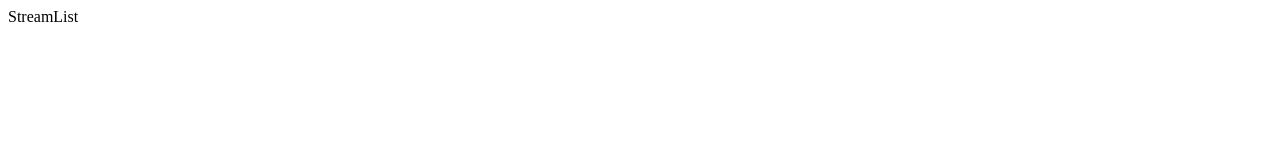
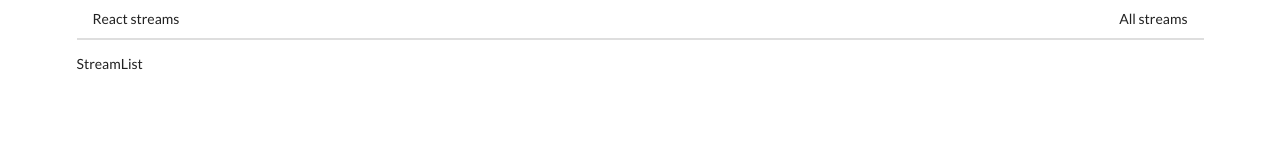
Before and after one commit to ermondel/react-streams, a React app: page / in a window 1280 px wide. Built offline with nearby package versions, Linux system fonts and the light colour scheme.

Commit message:
feat: add header

```diff
--- a/public/index.html
+++ b/public/index.html
@@ -4,6 +4,10 @@
     <meta charset="utf-8" />
     <link rel="icon" href="favicon.ico" />
     <meta name="viewport" content="width=device-width, initial-scale=1" />
+    <link
+      rel="stylesheet"
+      href="https://cdnjs.cloudflare.com/ajax/libs/semantic-ui/2.4.1/semantic.min.css"
+    />
     <title>react streams client</title>
   </head>
   <body>
--- a/src/components/App.js
+++ b/src/components/App.js
@@ -5,11 +5,13 @@ import StreamCreate from './streams/StreamCreate';
 import StreamEdit from './streams/StreamEdit';
 import StreamShow from './streams/StreamShow';
 import StreamDelete from './streams/StreamDelete';
+import Header from './Header';
 
 const App = () => (
-  <div>
+  <div className="ui container">
     <BrowserRouter>
       <div>
+        <Header />
         <Route path="/" exact component={StreamList} />
         <Route path="/streams/new" exact component={StreamCreate} />
         <Route path="/streams/edit" exact component={StreamEdit} />
--- /dev/null
+++ b/src/components/Header.js
@@ -0,0 +1,17 @@
+import React from 'react';
+import { Link } from 'react-router-dom';
+
+const Header = () => (
+  <div className="ui secondary pointing menu">
+    <Link to="/" className="item">
+      React streams
+    </Link>
+    <div className="right menu">
+      <Link to="/" className="item">
+        All streams
+      </Link>
+    </div>
+  </div>
+);
+
+export default Header;
```
